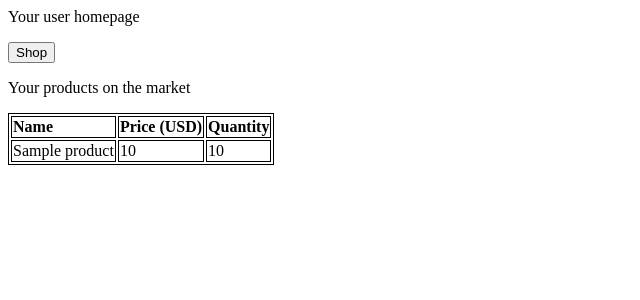
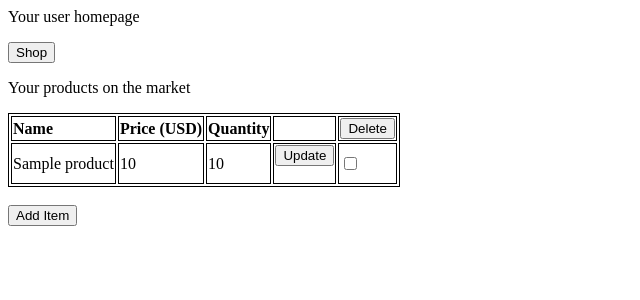
Before and after one commit to caswolfe/EECS341Project, a Flask app: page /home in a window 1280 px wide. Shown: the top 300 px of the page, without its empty margins (0-640 px from the left). Run offline with Flask 2, Linux system fonts and the light colour scheme; tables that the repository leaves empty or names only in its code hold one stand-in row (values such as "Sample post"); data that the repository does not hold is empty.

Commit message:
adding user_homepage

```diff
--- a/templates/home-w-data.html
+++ b/templates/home-w-data.html
@@ -18,7 +18,7 @@
           <p>Username: <br>
           <input type="text" name="username"></p>
           <p>Password:<br>
-          <input type="text" name="password"></p>
+          <input type="password" name="password"></p>
           <input type = "submit" name = "Login" value = "Login">
           <input type = "submit" name = "Create_Account" value = "Create_Account">
         </form>
--- a/templates/user_homepage.html
+++ b/templates/user_homepage.html
@@ -13,21 +13,45 @@
           <input type = "submit" name = "Shop" value = "Shop">
         </form>
         <p> Your products on the market</p>
+    <form action = "/home" method = "POST" id="delete"></form>
     <table>
       <tr>
-
         <td> <b>Name</b></td>
         <td> <b>Price (USD)</b></td>
         <td> <b>Quantity</b></td>
+        <td> </td>
+        <td> <input type="submit" value="Delete" form="delete"> </td>
 
       </tr>
         {% for prod in template_data %}
       <tr>
-        <td>{{ prod[0] }} </td>
-        <td>{{ prod[1] }} </td>
-        <td>{{ prod[2] }} </td>
+        {% if prod[0] == "shit" %}
+        <form action="/home">
+          <td> <input type="text" name="name" value="{{ prod[0] }}"> </td>
+          <td> <input type="text" name="price" value="{{ prod[1] }}"> </td>
+          <td> <input type="text" name="quantity" value="{{ prod[2] }}"> </td>
+          <td> <input type="submit" name="submit" value="Save" id="{{ prod[3] }}"> </td>
+        </form>
+        <td> </td>
+        {% endif %}
+        {% if prod[0] != "shit" %}
+          <td>{{ prod[0] }} </td>
+          <td>{{ prod[1] }} </td>
+          <td>{{ prod[2] }} </td>
+          <td>
+            <form action="/home" method="post">
+            <button name="update" value="Update" id="{{prod[3]}}">Update</button>
+            </form>
+          </td>
+          <td> <input type="checkbox" name="delete" id="{{ prod[3] }}" form="delete"> </td>
+        {% endif %}
+
         {% endfor %}
     </tr>
     </table>
+  </br>
+    <form action = "/sell" method = "POST">
+      <input type = "submit" name = "sell" value = "Add Item">
+    </form>
     </body>
 </html>
```
